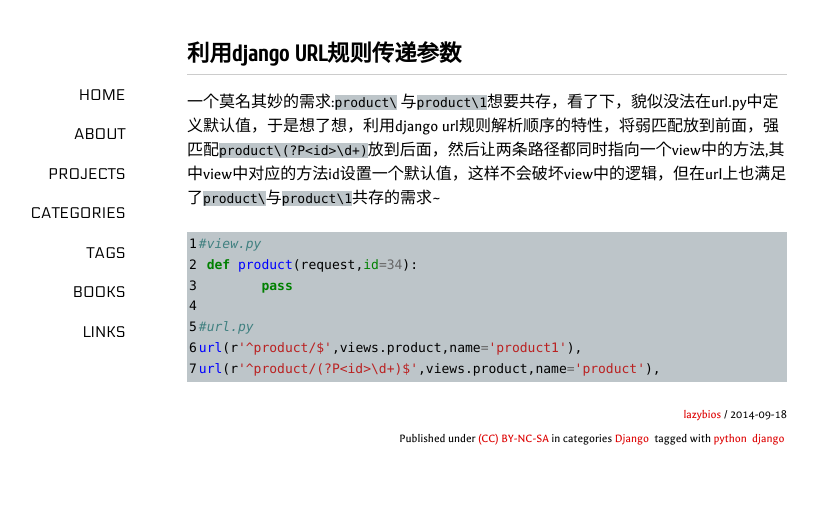
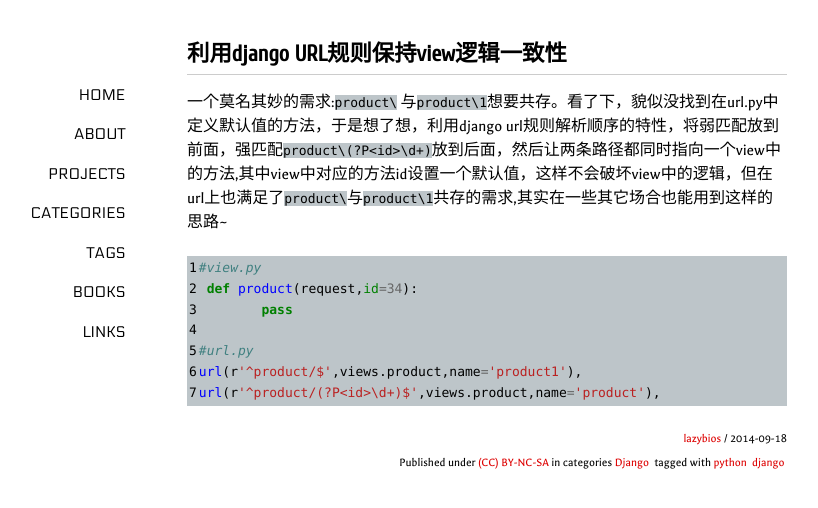
Before and after one commit to lazybios/lazybios.github.com, a Jekyll site: the page built from _posts/2014-09-18-django-url-rule-trick.md, in a window 1280 px wide. Shown: the top 508 px of the page, without its empty margins (153-971 px from the left). Built offline with Jekyll 4.4.1, drawn with Linux system fonts in a browser that asks for light colours; Markdown is read by kramdown in place of the engine named in the settings; comment, search, counter and statistics services are not loaded.

Commit message:
add new article

```diff
--- a/_posts/2014-09-18-django-url-rule-trick.md
+++ b/_posts/2014-09-18-django-url-rule-trick.md
@@ -1,6 +1,6 @@
 ---
 layout: post
-title: 利用django URL规则传递参数
+title: 利用django URL规则保持view逻辑一致性
 categories:
 - Django
 tags:
@@ -8,7 +8,7 @@
 - django
 ---
 
-一个莫名其妙的需求:`product\` 与`product\1`想要共存，看了下，貌似没法在url.py中定义默认值，于是想了想，利用django url规则解析顺序的特性，将弱匹配放到前面，强匹配`product\(?P<id>\d+)`放到后面，然后让两条路径都同时指向一个view中的方法,其中view中对应的方法id设置一个默认值，这样不会破坏view中的逻辑，但在url上也满足了`product\`与`product\1`共存的需求~
+一个莫名其妙的需求:`product\` 与`product\1`想要共存。看了下，貌似没找到在url.py中定义默认值的方法，于是想了想，利用django url规则解析顺序的特性，将弱匹配放到前面，强匹配`product\(?P<id>\d+)`放到后面，然后让两条路径都同时指向一个view中的方法,其中view中对应的方法id设置一个默认值，这样不会破坏view中的逻辑，但在url上也满足了`product\`与`product\1`共存的需求,其实在一些其它场合也能用到这样的思路~
 
 
 
```
